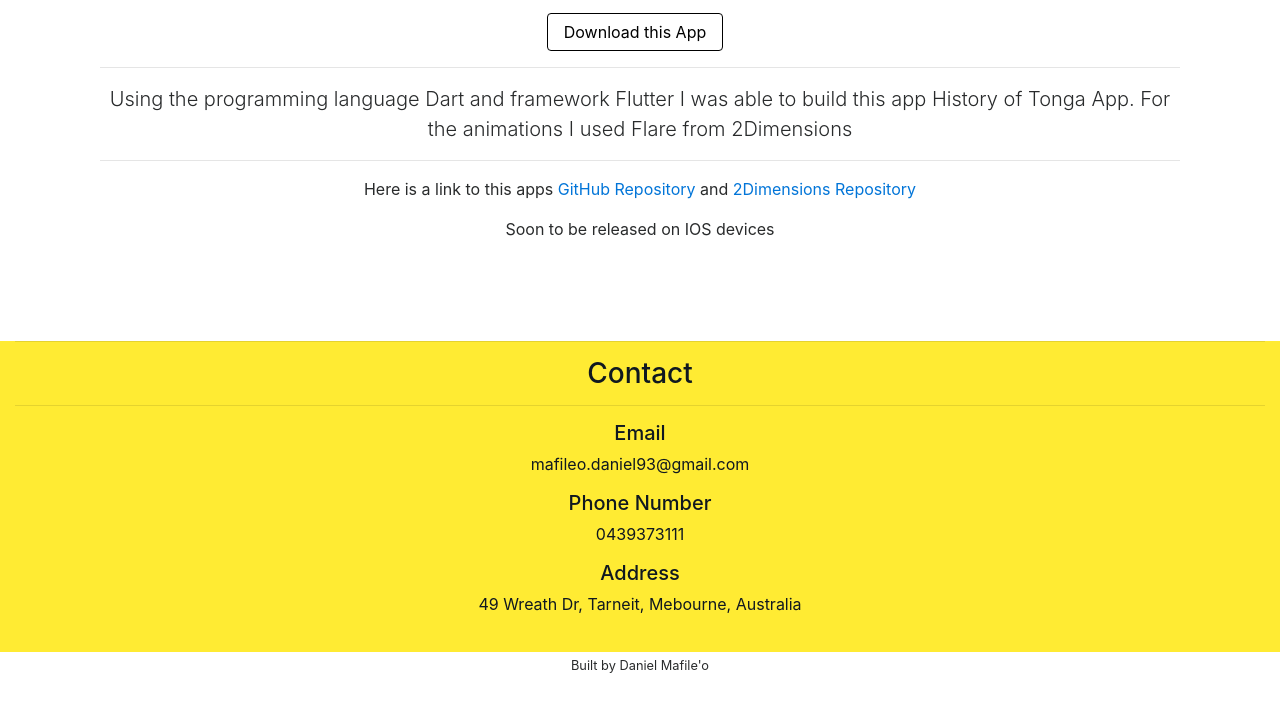
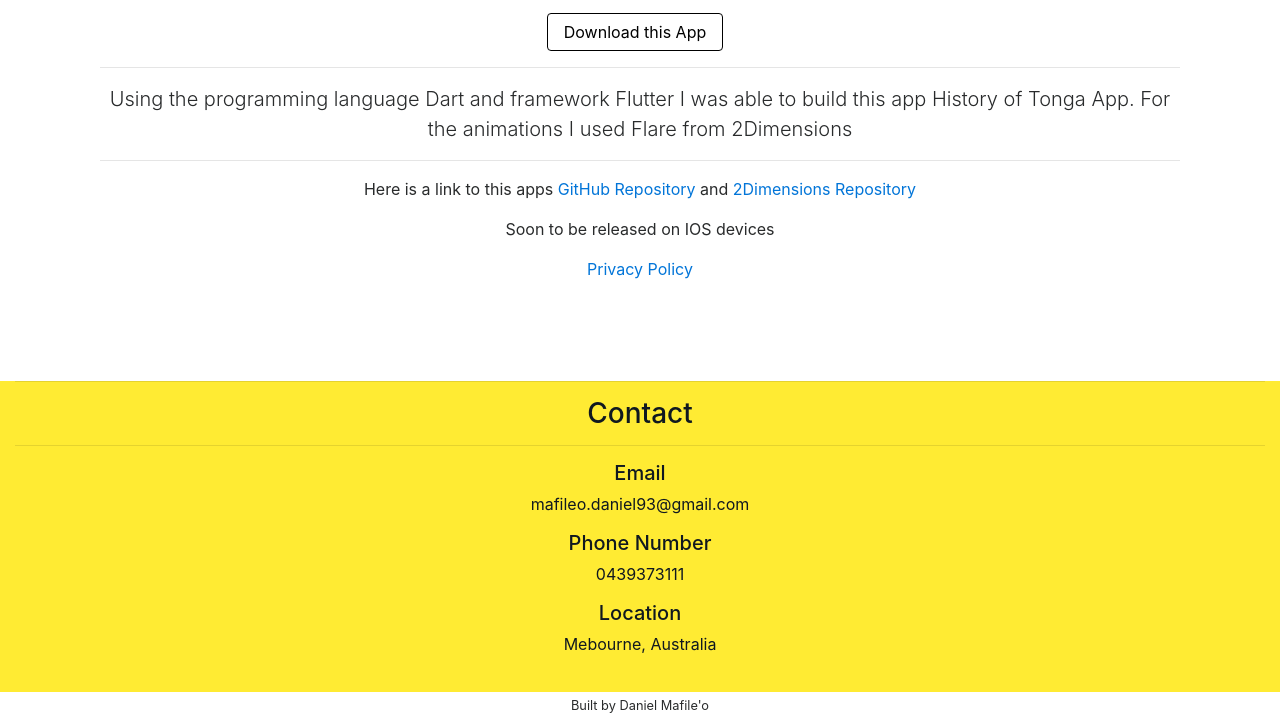
Before and after one commit to Mafileo/Mafileo.github.io, a plain HTML site: page mobiledev.html in a window 1280 px wide. Shown: the part 1673-2389 px from the top of the page. Before the commit the page ends 2349 px from the top, so only its background shows below. Drawn offline with nearby package versions, Linux system fonts and the light colour scheme.

Commit message:
privacy policy

```diff
--- a/mobiledev.html
+++ b/mobiledev.html
@@ -18,7 +18,7 @@
             <a href="https://github.com/Mafileo"><button class="btn btn-outline-primary">GitHub</button></a>
             <a href="https://www.linkedin.com/in/daniel-mafile-o-895252123/"><button type="button"
                     class="btn btn-outline-primary">LinkedIn</button></a>
-            <a href="index.html"><button type="button" class="btn btn-outline-primary">Home</button></a>
+            <a href="main.html"><button type="button" class="btn btn-outline-primary">Home</button></a>
         </div>
         <div class="text-center titleH">
             <h1 class="display-3"><span class="letter">&#60;</span>DANIEL</h1>
@@ -83,6 +83,12 @@
 
             <p>Soon to be released on IOS devices</p>
 
+            <p>
+                <a href="privacy_policy.html">
+                    Privacy Policy
+                </a>
+            </p>
+
         </div>
 
 
@@ -100,8 +106,8 @@
         <p>mafileo.daniel93@gmail.com</p>
         <h5>Phone Number</h5>
         <p>0439373111</p>
-        <h5>Address</h5>
-        <p>49 Wreath Dr, Tarneit, Mebourne, Australia</p>
+        <h5>Location</h5>
+        <p>Mebourne, Australia</p>
 
     </div>
 
```
